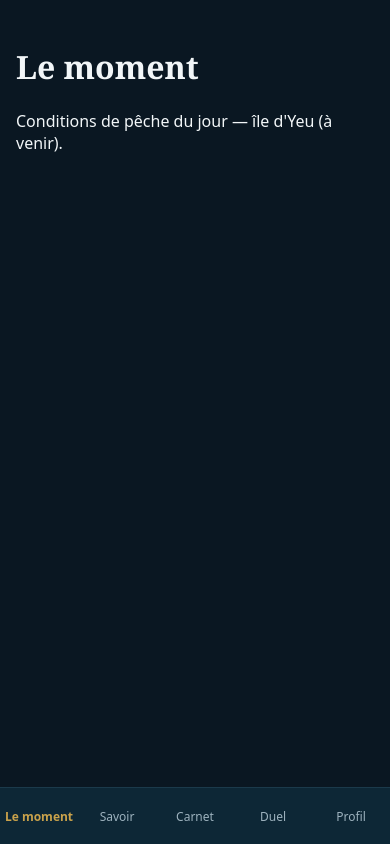
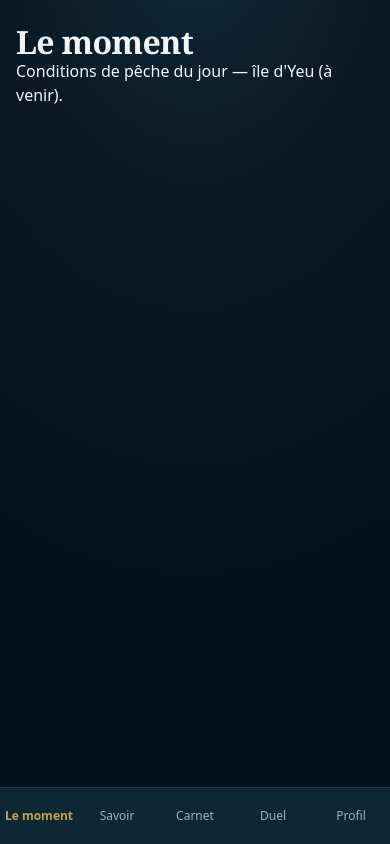
Before and after one commit to clementpep/yeu-bar-fishing, a SvelteKit app: page / in a window 390 px wide. Built offline with nearby package versions, Linux system fonts and the light colour scheme.

Commit message:
feat(design): échelles typo/rayon/élévation/motion + tokens sémantiques + polish mobile

```diff
--- a/src/app.css
+++ b/src/app.css
@@ -1,9 +1,9 @@
-/* Import variable fonts from fontsource */
+/* Variable fonts (fontsource) */
 @import '@fontsource-variable/fraunces';
 @import '@fontsource-variable/inter';
 
-/* Design tokens as CSS custom properties */
 :root {
+  /* — Palette (primitives brutes) — */
   --color-trench: #051120;
   --color-abyss: #0A1722;
   --color-marine: #0E2A3B;
@@ -16,69 +16,107 @@
   --color-danger: #D94C47;
   --color-success: #4FA083;
 
-  --space-1: 4px;
-  --space-2: 8px;
-  --space-3: 12px;
-  --space-4: 16px;
-  --space-6: 24px;
-  --space-8: 32px;
-  --space-12: 48px;
-  --space-16: 64px;
+  /* — Espacements — */
+  --space-1: 4px; --space-2: 8px; --space-3: 12px; --space-4: 16px;
+  --space-6: 24px; --space-8: 32px; --space-12: 48px; --space-16: 64px;
 
+  /* — Typographie — */
   --font-display: "Fraunces Variable", Georgia, serif;
   --font-body: "Inter Variable", system-ui, sans-serif;
+  --text-xs: 0.75rem; --text-sm: 0.875rem; --text-base: 1rem; --text-lg: 1.125rem;
+  --text-xl: 1.375rem; --text-2xl: 1.75rem; --text-3xl: 2.25rem; --text-display: 3rem;
+  --text-score: clamp(3.5rem, 18vw, 5rem);
+  --leading-tight: 1.1; --leading-snug: 1.3; --leading-normal: 1.5;
+  --tracking-tight: -0.02em; --tracking-normal: 0; --tracking-wide: 0.08em;
 
-  --shadow-md: 0 6px 24px rgba(0, 0, 0, 0.35);
+  /* — Rayons — */
+  --radius-sm: 8px; --radius-md: 12px; --radius-lg: 16px; --radius-xl: 24px; --radius-full: 999px;
+
+  /* — Élévation — */
+  --elevation-1: 0 1px 2px rgba(0, 0, 0, 0.4);
+  --elevation-2: 0 4px 16px rgba(0, 0, 0, 0.4);
+  --elevation-3: 0 12px 32px rgba(0, 0, 0, 0.5);
+  --shadow-md: var(--elevation-2);
+
+  /* — Motion — */
+  --motion-dur-fast: 120ms; --motion-dur-base: 240ms; --motion-dur-slow: 480ms;
+  --motion-ease-out: cubic-bezier(0.22, 1, 0.36, 1);
+  --motion-ease-spring: cubic-bezier(0.34, 1.56, 0.64, 1);
+  --motion-ease-standard: cubic-bezier(0.4, 0, 0.2, 1);
+
+  /* — Tokens sémantiques (consommés par les composants) — */
+  --surface-base: var(--color-abyss);
+  --surface-raised: var(--color-marine);
+  --surface-overlay: var(--color-slate);
+  --border-subtle: rgba(157, 178, 190, 0.12);
+  --border-strong: rgba(157, 178, 190, 0.22);
+  --text-primary: var(--color-text);
+  --text-secondary: var(--color-text-muted);
+  --text-faint: rgba(157, 178, 190, 0.6);
+  --accent: var(--color-brass);
+  --accent-soft: var(--color-sand);
+  --score-low: var(--color-danger);
+  --score-mid: var(--color-brass);
+  --score-high: var(--color-success);
+  --gradient-depth: radial-gradient(120% 80% at 50% -10%, #0E2A3B 0%, #0A1722 45%, #051120 100%);
 }
 
-/* Global reset */
-*,
-*::before,
-*::after {
-  box-sizing: border-box;
+/* — Reset — */
+*, *::before, *::after { box-sizing: border-box; }
+html, body { margin: 0; padding: 0; }
+html { -webkit-text-size-adjust: 100%; text-size-adjust: 100%; }
+
+body {
+  background-color: var(--surface-base);
+  color: var(--text-primary);
+  font-family: var(--font-body);
+  font-size: var(--text-base);
+  line-height: var(--leading-normal);
+  -webkit-font-smoothing: antialiased;
+  text-rendering: optimizeLegibility;
+  -webkit-tap-highlight-color: transparent;
+  accent-color: var(--accent);
+  overscroll-behavior-y: none;
+  min-height: 100dvh;
+}
+@supports (min-height: 100svh) { body { min-height: 100svh; } }
+
+/* Fond de profondeur fixe (robuste iOS : pas de background-attachment) */
+body::before {
+  content: '';
+  position: fixed;
+  inset: 0;
+  background: var(--gradient-depth);
+  z-index: -1;
 }
 
-html,
-body {
-  margin: 0;
-  padding: 0;
-}
-
-body {
-  background: var(--color-abyss);
-  color: var(--color-text);
-  font-family: var(--font-body);
-  -webkit-font-smoothing: antialiased;
-  text-rendering: optimizeLegibility;
-  min-height: 100dvh;
-}
-
-/* Base typography */
-h1,
-h2,
-h3 {
+/* — Typographie de base — */
+h1, h2, h3 {
   font-family: var(--font-display);
   font-weight: 600;
+  line-height: var(--leading-tight);
+  letter-spacing: var(--tracking-tight);
+  margin: 0;
 }
+p { margin: 0; }
+a { color: inherit; }
 
-/* Tabular figures for numeric data */
-[data-tabular],
-.tabular-nums {
-  font-variant-numeric: tabular-nums;
-}
+[data-tabular], .tabular-nums { font-variant-numeric: tabular-nums; }
 
-/* Focus-visible outline */
-:focus-visible {
-  outline: 2px solid var(--color-brass);
-  outline-offset: 2px;
-}
+/* — Sélection & focus — */
+::selection { background: var(--accent-soft); color: var(--surface-base); }
+:focus-visible { outline: 2px solid var(--accent); outline-offset: 2px; }
 
-/* Respect prefers-reduced-motion */
+/* — Scrollbar discrète — */
+* { scrollbar-width: thin; scrollbar-color: var(--border-strong) transparent; }
+::-webkit-scrollbar { width: 6px; height: 6px; }
+::-webkit-scrollbar-thumb { background: var(--border-strong); border-radius: var(--radius-full); }
+
+/* — Reduced motion — */
 @media (prefers-reduced-motion: reduce) {
-  *,
-  *::before,
-  *::after {
+  *, *::before, *::after {
     animation-duration: 0.01ms !important;
+    animation-iteration-count: 1 !important;
     transition-duration: 0.01ms !important;
   }
 }
```
Also changed, not shown: src/lib/design/tokens.ts (+29 -10 lines), 1 other file (tests, documents, lock files or other folders).
